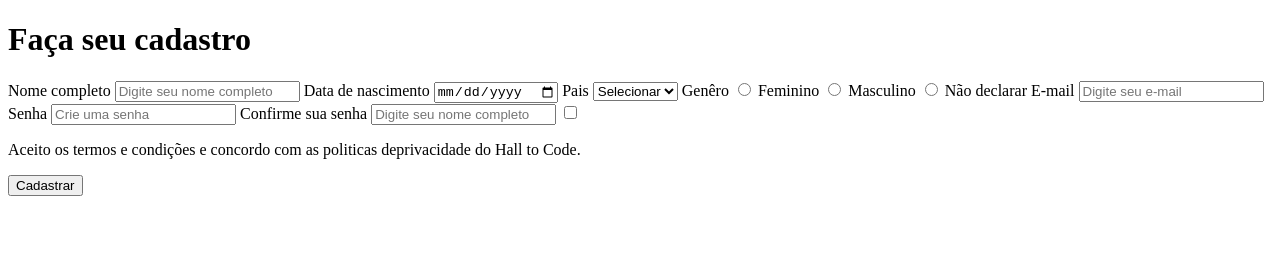
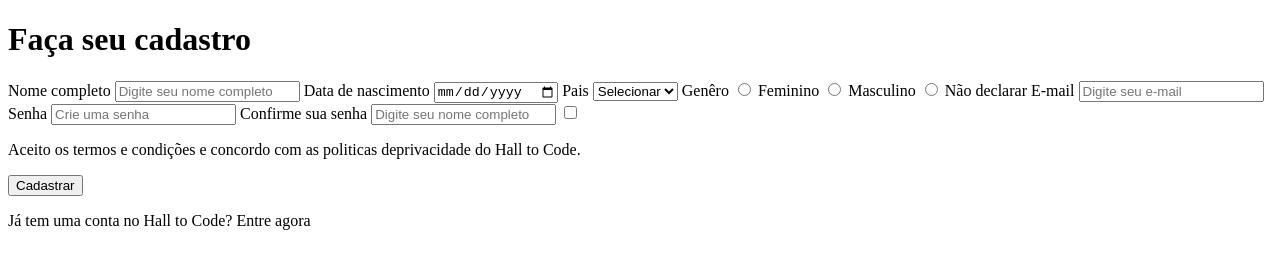
Before and after one commit to tgosgoncalves/formulario-de-cadastro, a plain HTML site: page formulario-html/index.html in a window 1280 px wide. Drawn offline with Linux system fonts and the light colour scheme.

Commit message:
add
text

```diff
--- a/formulario-html/index.html
+++ b/formulario-html/index.html
@@ -49,6 +49,10 @@
 
 <button>Cadastrar</button>
 
+<p>
+    Já tem uma conta no Hall to Code? Entre agora
+</p>
+
 </body>
 
 </html>
```
